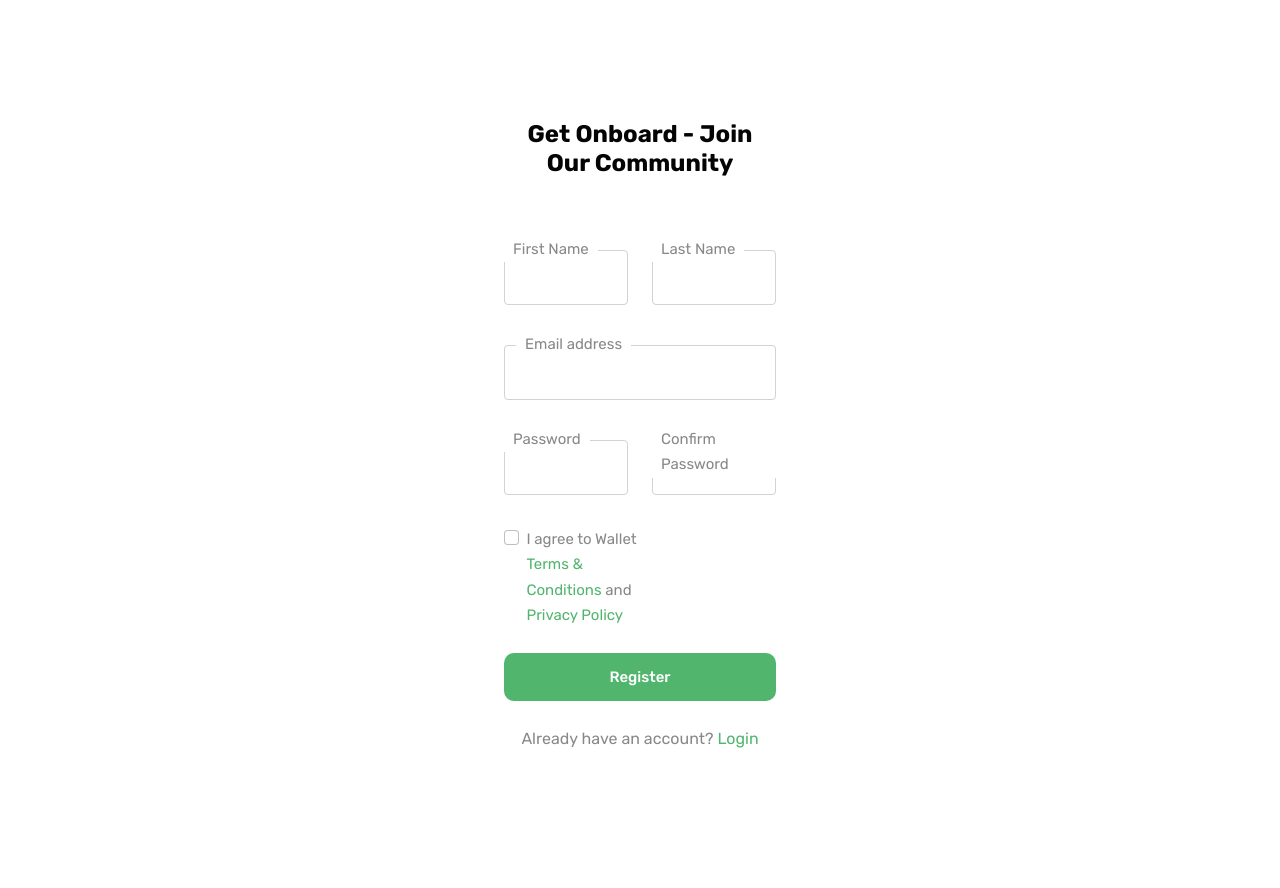
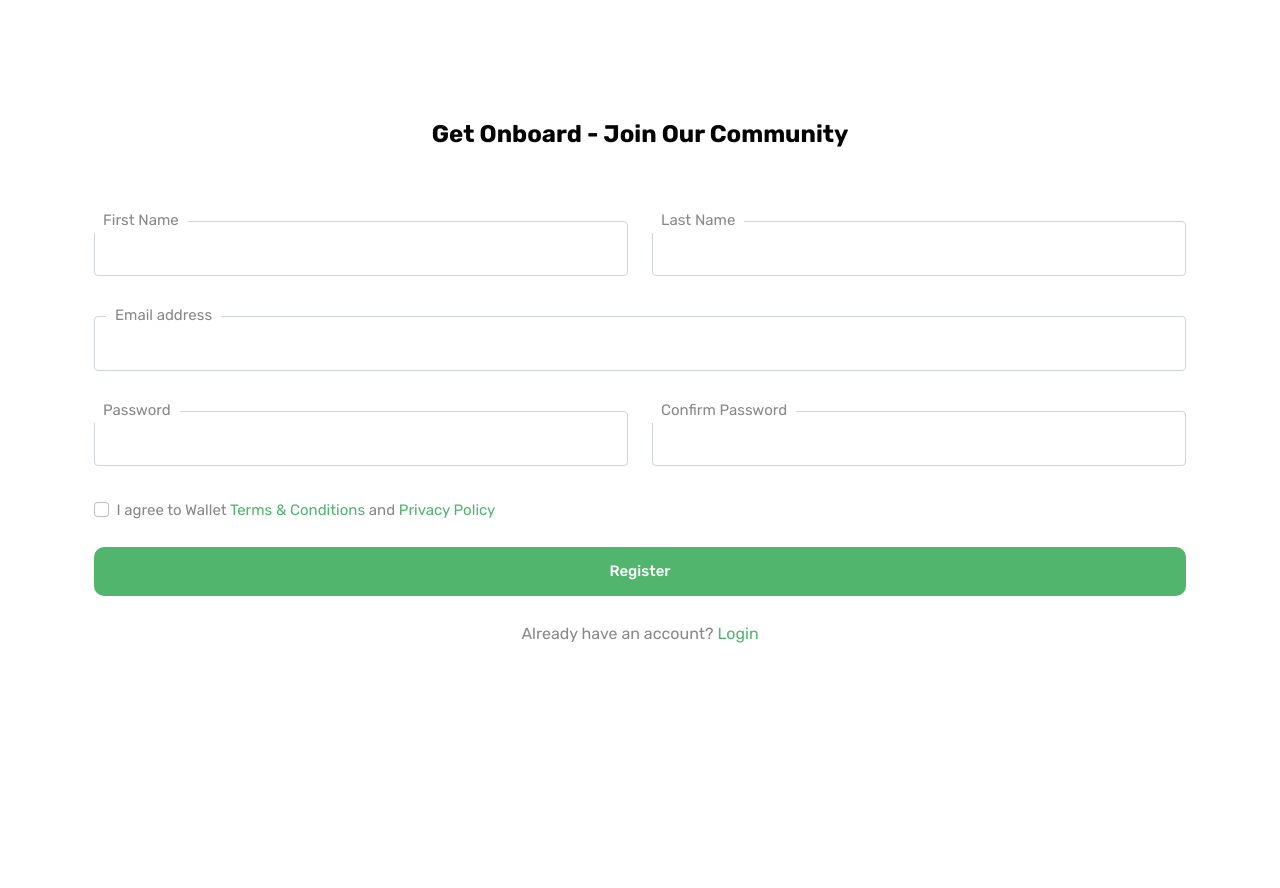
Before and after one commit to razdacoder/dreinvest, a Django app: page /dashboard/auth/sign-up/ in a window 1280 px wide. After the commit the page ends 643 px from the top, so only its background shows below. Run offline with Django 5.2, Linux system fonts and the light colour scheme; some libraries are stand-ins or nearby versions.

Commit message:
Full Update

```diff
--- a/core/settings.py
+++ b/core/settings.py
@@ -11,9 +11,10 @@ BASE_DIR = Path(__file__).resolve().parent.parent
 SECRET_KEY = "django-insecure-%_pav2$pgrd1$i#5u!-&#-kr__@o#t(f#9%=$zy4)u86nfgnh-"
 
 # SECURITY WARNING: don't run with debug turned on in production!
-DEBUG = True
+DEBUG = False
 
 ALLOWED_HOSTS = [
+    "localhost",
     "dreinvest.onrender.com",
 ]
 
--- a/dashboard/urls.py
+++ b/dashboard/urls.py
@@ -19,4 +19,5 @@ urlpatterns = [
     path("investment-plan/", views.investment_plan, name="investment_plan"),
     path("transactions/", views.transactions, name="transactions"),
     path("addWallet/", views.add_wallet, name="addWallet"),
+    path("cron", views.cron, name="cron"),
 ]
--- a/dashboard/views.py
+++ b/dashboard/views.py
@@ -1,7 +1,12 @@
 from django.shortcuts import render, redirect
 from django.contrib import messages
+from django.http import HttpResponse
 from django.contrib.auth import login, logout, authenticate
 from django.contrib.auth.decorators import login_required
+from django.utils import timezone
+from datetime import timedelta
+from django.db.models import F
+
 from .models import User, Transaction, Proof, Investment
 from django.db.models import Sum
 from django.conf import settings
@@ -257,3 +262,20 @@ def add_wallet(request):
         messages.success(request, "Wallet Address Updated")
         return redirect("addWallet")
     return render(request, "dashboard/core/add_wallet.html")
+
+
+def cron(request):
+    # Get investments older than 14 days
+    threshold_date = timezone.now() - timedelta(days=14)
+    recent_investments = Investment.objects.filter(created_at__gte=threshold_date)
+
+    for investment in recent_investments:
+        print(investment.user.email)
+        # Calculate 20% of the investment amount
+        bonus_amount = investment.amount * 0.20
+
+        # Update the user's wallet balance
+        investment.user.wallet_balance = F("wallet_balance") + bonus_amount
+        investment.user.save()
+
+    return HttpResponse("Wallet balances updated successfully.")
--- a/templates/dashboard/auth/login.html
+++ b/templates/dashboard/auth/login.html
@@ -2,7 +2,7 @@
 
 {% block content %}
   <section class="section">
-    <div class="container w-25">
+    <div class="container md-w-25">
       <div class="row justify-content-center">
         <div class="col-12">
           <div class="section-title text-center mb-5 pb-2">
--- a/templates/dashboard/auth/reset-password-confirm.html
+++ b/templates/dashboard/auth/reset-password-confirm.html
@@ -2,7 +2,7 @@
 
 {% block content %}
   <section class="section">
-    <div class="container w-25">
+    <div class="container md-w-25">
       <div class="row justify-content-center">
         <div class="col-12">
           <div class="section-title text-center mb-5 pb-2">
--- a/templates/dashboard/auth/reset-password.html
+++ b/templates/dashboard/auth/reset-password.html
@@ -2,7 +2,7 @@
 
 {% block content %}
   <section class="section">
-    <div class="container w-25">
+    <div class="container md-w-25">
       <div class="row justify-content-center">
         <div class="col-12">
           <div class="section-title text-center mb-5 pb-2">
--- a/templates/dashboard/auth/sign-up.html
+++ b/templates/dashboard/auth/sign-up.html
@@ -2,7 +2,7 @@
 
 {% block content %}
   <section class="section">
-    <div class="container w-25">
+    <div class="container md-w-25">
       <div class="row justify-content-center">
         <div class="col-12">
           <div class="section-title text-center mb-5 pb-2">
@@ -39,7 +39,7 @@
                 <input type="password" required name="password2" class="form-control shadow-none" id="contact_name" />
               </div>
             </div>
-            <div class="form-check mb-4 col-6">
+            <div class="form-check mb-4 w-100 col-6">
               <input type="checkbox" required name="agree" class="form-check-input shadow-none" id="contact_name" />
               <label for="exampleFormControlInput1" class="form-check-label">I agree to Wallet <a href="{% url 'terms' %}">Terms & Conditions</a> and <a href="{% url 'policy' %}">Privacy Policy</a></label>
             </div>
```
